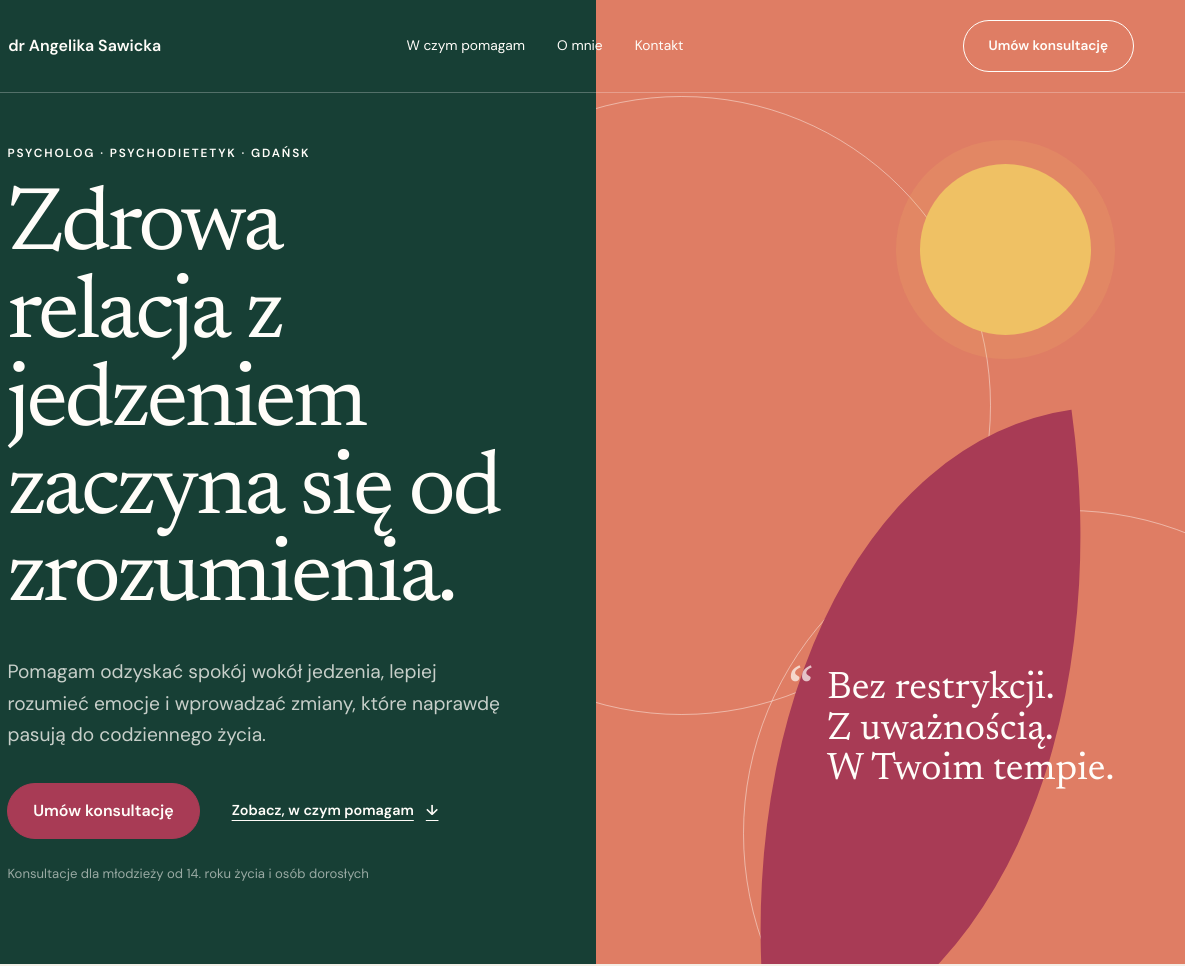
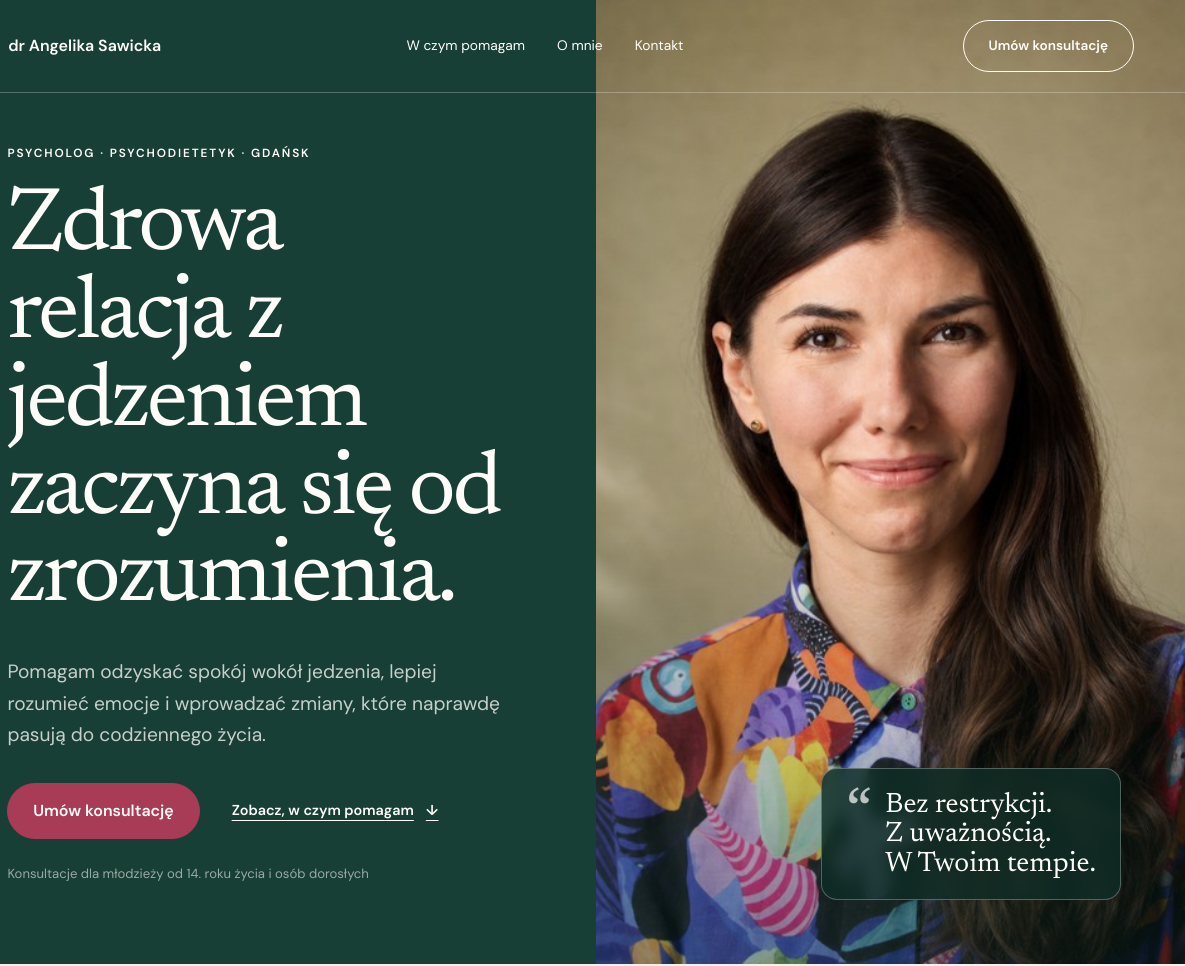
Before and after one commit to mikolajlehman/angelikasawicka.pl, a website built with Vite: page index.html in a window 1280 px wide. Shown: the top 966 px of the page, 95-1280 px from the left. Built offline with nearby package versions, Linux system fonts and the light colour scheme.

Commit message:
Add portrait to landing page

```diff
--- a/index.html
+++ b/index.html
@@ -16,6 +16,11 @@
       content="Spokojna, oparta na wiedzy przestrzeń do pracy nad relacją z jedzeniem, emocjami i trwałą zmianą nawyków."
     />
     <meta property="og:url" content="https://angelikasawicka.pl/" />
+    <meta
+      property="og:image"
+      content="https://angelikasawicka.pl/images/angelika-sawicka.jpg"
+    />
+    <meta property="og:image:alt" content="Portret dr Angeliki Sawickiej" />
     <link rel="canonical" href="https://angelikasawicka.pl/" />
     <link rel="icon" href="/favicon.svg" type="image/svg+xml" />
     <link rel="preconnect" href="https://fonts.googleapis.com" />
@@ -33,6 +38,7 @@
         "name": "dr Angelika Sawicka",
         "jobTitle": "Psycholog, psychodietetyk",
         "url": "https://angelikasawicka.pl/",
+        "image": "https://angelikasawicka.pl/images/angelika-sawicka.jpg",
         "worksFor": {
           "@type": "CollegeOrUniversity",
           "name": "Gdański Uniwersytet Medyczny"
@@ -82,11 +88,15 @@
           </p>
         </div>
 
-        <div class="hero-art" aria-label="Abstrakcyjna kompozycja symbolizująca równowagę">
-          <div class="orbit orbit-one"></div>
-          <div class="orbit orbit-two"></div>
-          <div class="shape shape-sun"></div>
-          <div class="shape shape-leaf"></div>
+        <div class="hero-art">
+          <img
+            class="hero-photo"
+            src="/images/angelika-sawicka.jpg"
+            width="768"
+            height="768"
+            alt="Dr Angelika Sawicka"
+            fetchpriority="high"
+          />
           <div class="hero-quote">
             <span aria-hidden="true">“</span>
             <p>Bez restrykcji.<br />Z uważnością.<br />W Twoim tempie.</p>
--- a/styles.css
+++ b/styles.css
@@ -226,59 +226,41 @@ h3 {
   isolation: isolate;
 }
 
-.shape,
-.orbit {
+.hero-art::after {
   position: absolute;
+  z-index: 1;
+  inset: 0;
+  background:
+    linear-gradient(180deg, transparent 52%, rgba(14, 44, 37, 0.42) 100%),
+    linear-gradient(90deg, rgba(23, 63, 53, 0.08), transparent 32%);
+  content: "";
+  pointer-events: none;
 }
 
-.orbit {
-  border: 1px solid rgba(255, 253, 249, 0.45);
-  border-radius: 50%;
-}
-
-.orbit-one {
-  top: 10%;
-  left: -38%;
-  width: 105%;
-  aspect-ratio: 1;
-}
-
-.orbit-two {
-  right: -35%;
-  bottom: -20%;
-  width: 110%;
-  aspect-ratio: 1;
-}
-
-.shape-sun {
-  top: 17%;
-  right: 16%;
-  width: 29%;
-  aspect-ratio: 1;
-  border-radius: 50%;
-  background: #efc164;
-  box-shadow: 0 0 0 1.5rem rgba(239, 193, 100, 0.15);
-}
-
-.shape-leaf {
-  right: 12%;
-  bottom: -7%;
-  width: 66%;
-  height: 62%;
-  border-radius: 100% 0;
-  background: var(--berry);
-  transform: rotate(-8deg);
+.hero-photo {
+  display: block;
+  width: 100%;
+  height: 100%;
+  min-height: 48rem;
+  object-fit: cover;
+  object-position: 50% 45%;
 }
 
 .hero-quote {
   position: absolute;
   z-index: 2;
-  right: 12%;
-  bottom: 14%;
+  right: clamp(1.25rem, 5vw, 4rem);
+  bottom: clamp(1.25rem, 5vw, 4rem);
   display: flex;
   gap: 0.8rem;
   align-items: flex-start;
+  padding: 1.35rem 1.5rem 1.2rem;
+  border: 1px solid rgba(255, 253, 249, 0.28);
+  border-radius: 1rem;
   color: var(--white);
+  background: rgba(14, 44, 37, 0.82);
+  box-shadow: 0 1.5rem 4rem rgba(14, 44, 37, 0.2);
+  backdrop-filter: blur(0.5rem);
 }
 
 .hero-quote > span {
@@ -289,8 +271,9 @@ h3 {
 }
 
 .hero-quote p {
+  margin-bottom: 0;
   font-family: var(--display);
-  font-size: clamp(1.8rem, 3vw, 3rem);
+  font-size: clamp(1.5rem, 2.2vw, 2.35rem);
   line-height: 1.06;
 }
 
@@ -758,6 +741,25 @@ footer p:last-child {
     min-height: 31rem;
   }
 
+  .hero-photo {
+    min-height: 31rem;
+    object-position: 50% 38%;
+  }
+
+  .hero-quote {
+    right: 1rem;
+    bottom: 1rem;
+    padding: 1rem 1.15rem 0.9rem;
+  }
+
+  .hero-quote > span {
+    font-size: 3rem;
+  }
+
+  .hero-quote p {
+    font-size: 1.45rem;
+  }
+
   .intro,
   .approach,
   .about {
```
Also changed, not shown: public/images/angelika-sawicka.jpg (added).
